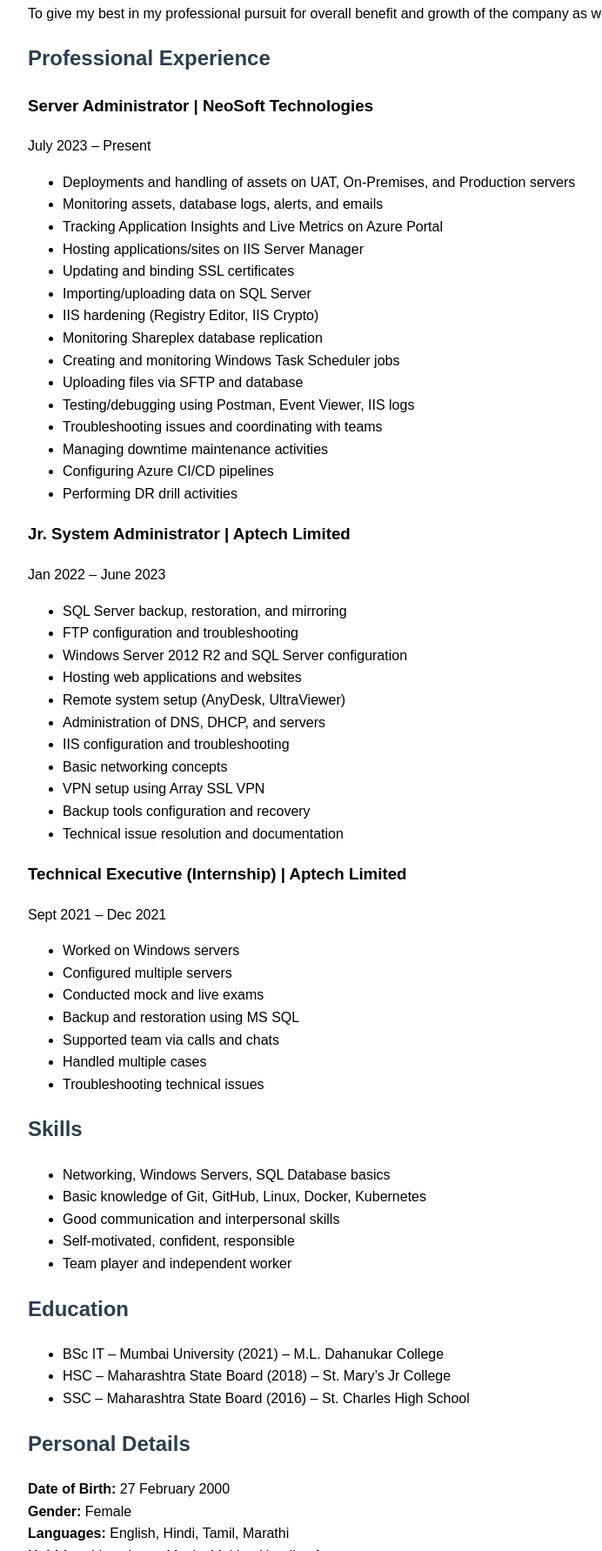
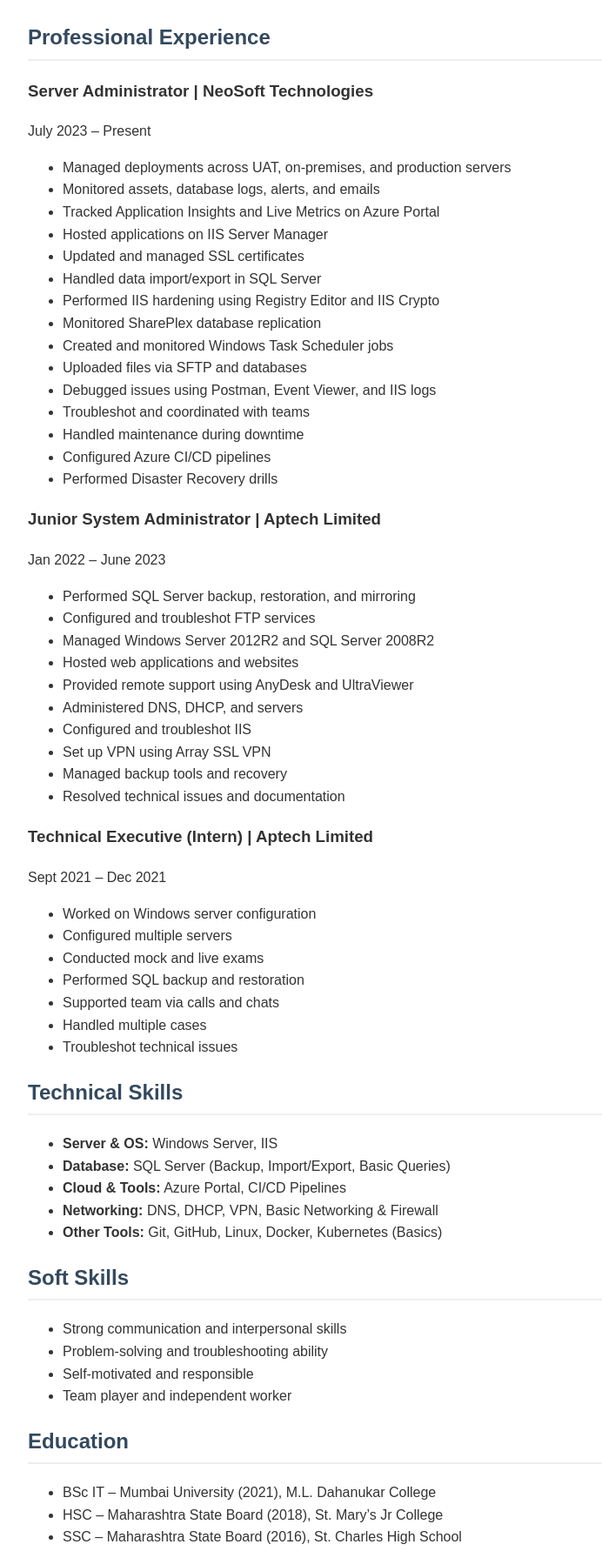
Before and after one commit to Vanita2702/resume, a plain HTML site: page index.html in a window 1280 px wide. Shown: the part 265-2048 px from the top of the page at 87% size, without its empty margins (8-700 px from the left). Drawn offline with Linux system fonts and the light colour scheme.

Commit message:
newly edited

```diff
--- a/index.html
+++ b/index.html
@@ -9,9 +9,16 @@
             font-family: Arial, sans-serif;
             margin: 40px;
             line-height: 1.6;
+            color: #333;
         }
-        h1, h2 {
+        h1 {
             color: #2c3e50;
+            margin-bottom: 5px;
+        }
+        h2 {
+            color: #34495e;
+            border-bottom: 2px solid #eee;
+            padding-bottom: 5px;
         }
         .section {
             margin-bottom: 20px;
@@ -19,21 +26,22 @@
         ul {
             margin-top: 5px;
         }
+        .contact {
+            margin-bottom: 20px;
+        }
     </style>
 </head>
 <body>
 
     <h1>Vanita Valluvan</h1>
-    <p>
-        📞 8291652743 <br>
-        📧 vanitavalluvan@gmail.com <br>
-        📍 Santacruz(E), Mumbai
-    </p>
+    <div class="contact">
+        <p>📞 8291652743 | 📧 vanitavalluvan@gmail.com | 📍 Santacruz (E), Mumbai</p>
+    </div>
 
     <div class="section">
         <h2>Career Objective</h2>
         <p>
-            To give my best in my professional pursuit for overall benefit and growth of the company as well as to develop my professional skills and grow along with the organization.
+            Dedicated and detail-oriented Server Administrator with hands-on experience in managing UAT, on-premises, and production environments. Seeking to contribute technical expertise, problem-solving skills, and continuous learning to support organizational growth while advancing my professional capabilities.
         </p>
     </div>
 
@@ -43,59 +51,68 @@
         <h3>Server Administrator | NeoSoft Technologies</h3>
         <p>July 2023 – Present</p>
         <ul>
-            <li>Deployments and handling of assets on UAT, On-Premises, and Production servers</li>
-            <li>Monitoring assets, database logs, alerts, and emails</li>
-            <li>Tracking Application Insights and Live Metrics on Azure Portal</li>
-            <li>Hosting applications/sites on IIS Server Manager</li>
-            <li>Updating and binding SSL certificates</li>
-            <li>Importing/uploading data on SQL Server</li>
-            <li>IIS hardening (Registry Editor, IIS Crypto)</li>
-            <li>Monitoring Shareplex database replication</li>
-            <li>Creating and monitoring Windows Task Scheduler jobs</li>
-            <li>Uploading files via SFTP and database</li>
-            <li>Testing/debugging using Postman, Event Viewer, IIS logs</li>
-            <li>Troubleshooting issues and coordinating with teams</li>
-            <li>Managing downtime maintenance activities</li>
-            <li>Configuring Azure CI/CD pipelines</li>
-            <li>Performing DR drill activities</li>
+            <li>Managed deployments across UAT, on-premises, and production servers</li>
+            <li>Monitored assets, database logs, alerts, and emails</li>
+            <li>Tracked Application Insights and Live Metrics on Azure Portal</li>
+            <li>Hosted applications on IIS Server Manager</li>
+            <li>Updated and managed SSL certificates</li>
+            <li>Handled data import/export in SQL Server</li>
+            <li>Performed IIS hardening using Registry Editor and IIS Crypto</li>
+            <li>Monitored SharePlex database replication</li>
+            <li>Created and monitored Windows Task Scheduler jobs</li>
+            <li>Uploaded files via SFTP and databases</li>
+            <li>Debugged issues using Postman, Event Viewer, and IIS logs</li>
+            <li>Troubleshot and coordinated with teams</li>
+            <li>Handled maintenance during downtime</li>
+            <li>Configured Azure CI/CD pipelines</li>
+            <li>Performed Disaster Recovery drills</li>
         </ul>
 
-        <h3>Jr. System Administrator | Aptech Limited</h3>
+        <h3>Junior System Administrator | Aptech Limited</h3>
         <p>Jan 2022 – June 2023</p>
         <ul>
-            <li>SQL Server backup, restoration, and mirroring</li>
-            <li>FTP configuration and troubleshooting</li>
-            <li>Windows Server 2012 R2 and SQL Server configuration</li>
-            <li>Hosting web applications and websites</li>
-            <li>Remote system setup (AnyDesk, UltraViewer)</li>
-            <li>Administration of DNS, DHCP, and servers</li>
-            <li>IIS configuration and troubleshooting</li>
-            <li>Basic networking concepts</li>
-            <li>VPN setup using Array SSL VPN</li>
-            <li>Backup tools configuration and recovery</li>
-            <li>Technical issue resolution and documentation</li>
+            <li>Performed SQL Server backup, restoration, and mirroring</li>
+            <li>Configured and troubleshot FTP services</li>
+            <li>Managed Windows Server 2012R2 and SQL Server 2008R2</li>
+            <li>Hosted web applications and websites</li>
+            <li>Provided remote support using AnyDesk and UltraViewer</li>
+            <li>Administered DNS, DHCP, and servers</li>
+            <li>Configured and troubleshot IIS</li>
+            <li>Set up VPN using Array SSL VPN</li>
+            <li>Managed backup tools and recovery</li>
+            <li>Resolved technical issues and documentation</li>
         </ul>
 
-        <h3>Technical Executive (Internship) | Aptech Limited</h3>
+        <h3>Technical Executive (Intern) | Aptech Limited</h3>
         <p>Sept 2021 – Dec 2021</p>
         <ul>
-            <li>Worked on Windows servers</li>
+            <li>Worked on Windows server configuration</li>
             <li>Configured multiple servers</li>
             <li>Conducted mock and live exams</li>
-            <li>Backup and restoration using MS SQL</li>
+            <li>Performed SQL backup and restoration</li>
             <li>Supported team via calls and chats</li>
             <li>Handled multiple cases</li>
-            <li>Troubleshooting technical issues</li>
+            <li>Troubleshot technical issues</li>
         </ul>
     </div>
 
     <div class="section">
-        <h2>Skills</h2>
+        <h2>Technical Skills</h2>
         <ul>
-            <li>Networking, Windows Servers, SQL Database basics</li>
-            <li>Basic knowledge of Git, GitHub, Linux, Docker, Kubernetes</li>
-            <li>Good communication and interpersonal skills</li>
-            <li>Self-motivated, confident, responsible</li>
+            <li><strong>Server & OS:</strong> Windows Server, IIS</li>
+            <li><strong>Database:</strong> SQL Server (Backup, Import/Export, Basic Queries)</li>
+            <li><strong>Cloud & Tools:</strong> Azure Portal, CI/CD Pipelines</li>
+            <li><strong>Networking:</strong> DNS, DHCP, VPN, Basic Networking & Firewall</li>
+            <li><strong>Other Tools:</strong> Git, GitHub, Linux, Docker, Kubernetes (Basics)</li>
+        </ul>
+    </div>
+
+    <div class="section">
+        <h2>Soft Skills</h2>
+        <ul>
+            <li>Strong communication and interpersonal skills</li>
+            <li>Problem-solving and troubleshooting ability</li>
+            <li>Self-motivated and responsible</li>
             <li>Team player and independent worker</li>
         </ul>
     </div>
@@ -103,9 +120,9 @@
     <div class="section">
         <h2>Education</h2>
         <ul>
-            <li>BSc IT – Mumbai University (2021) – M.L. Dahanukar College</li>
-            <li>HSC – Maharashtra State Board (2018) – St. Mary’s Jr College</li>
-            <li>SSC – Maharashtra State Board (2016) – St. Charles High School</li>
+            <li>BSc IT – Mumbai University (2021), M.L. Dahanukar College</li>
+            <li>HSC – Maharashtra State Board (2018), St. Mary’s Jr College</li>
+            <li>SSC – Maharashtra State Board (2016), St. Charles High School</li>
         </ul>
     </div>
 
@@ -116,18 +133,18 @@
             <strong>Gender:</strong> Female <br>
             <strong>Languages:</strong> English, Hindi, Tamil, Marathi <br>
             <strong>Hobbies:</strong> Listening to Music, Making Handicrafts <br>
-            <strong>Address:</strong> Indira Nagar, Govdevi, Vakola, Santacruz (E), Mumbai 400055
+            <strong>Address:</strong> Indira Nagar, Govdevi, Vakola, Santacruz (E), Mumbai – 400055
         </p>
     </div>
 
     <div class="section">
         <h2>Declaration</h2>
         <p>
-            I hereby declare that all the details furnished here are true to the best of my knowledge.
+            I hereby declare that the information provided above is true to the best of my knowledge.
         </p>
         <p>
             Place: Mumbai <br>
-            (Vanita Valluvan)
+            <strong>(Vanita Valluvan)</strong>
         </p>
     </div>
 
```
